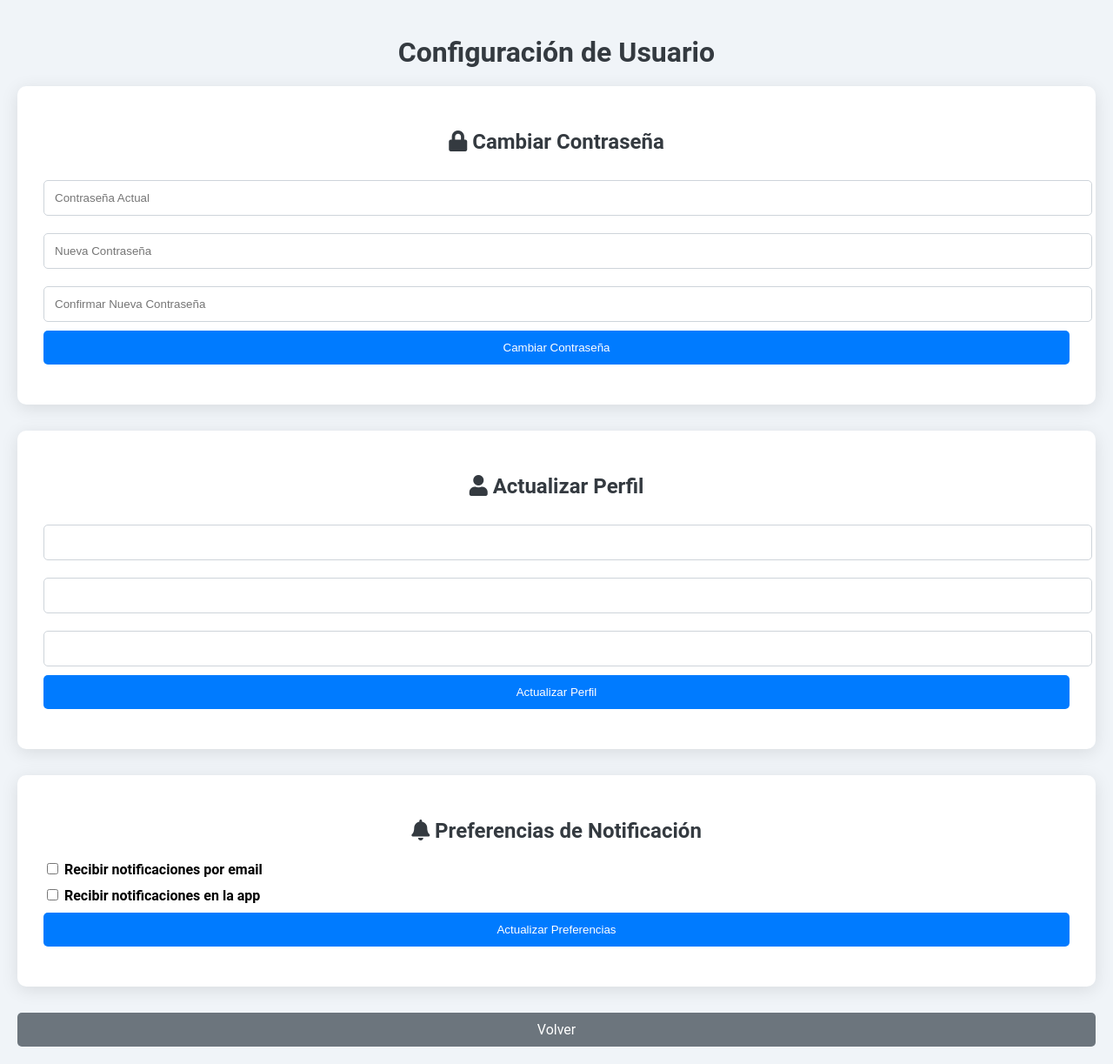
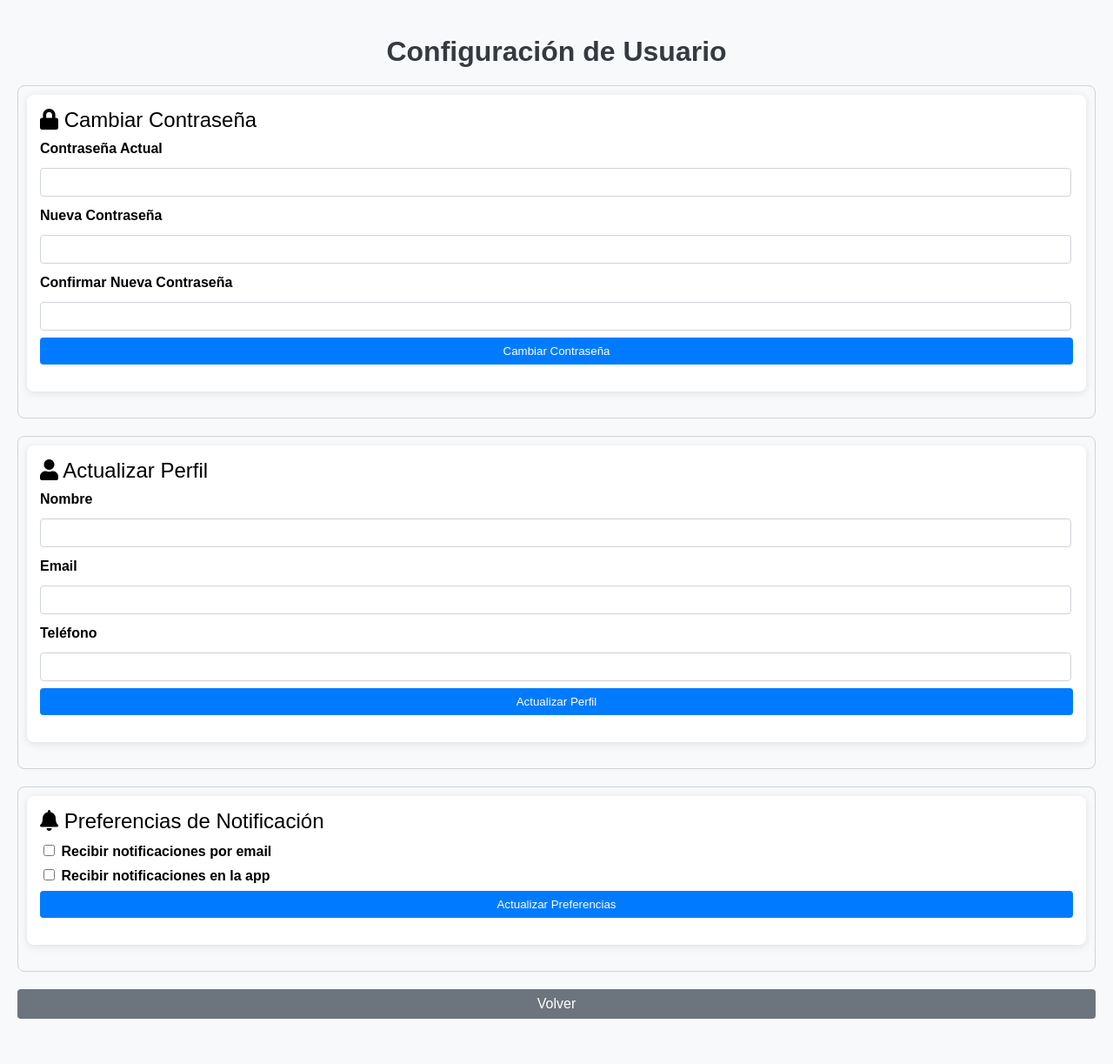
Before and after one commit to Miguelhc26/Proyecto, a PHP site: page /php/settings.php in a window 1280 px wide. Shown: the whole page at 87% size. After the commit the page ends 1171 px from the top, so only its background shows below. Run offline with PHP 8.4, Linux system fonts and the light colour scheme; the visitor is signed in with stand-in values (Sample User, id 1); data that the repository does not hold is empty.

Commit message:
Actu Final

```diff
--- a/includes/header.php
+++ b/includes/header.php
@@ -35,7 +35,6 @@ $basePath = $inPhpFolder ? '../' : '';
         <nav class="navbar navbar-expand-lg navbar-dark bg-dark">
             <div class="container">
                 <a class="navbar-brand" href="<?php echo $basePath; ?>index.php">
-                <img src="assets/logo.png" alt="Logo" style="height: 50px;">
                     MoveSync
                 </a>
                 <button class="navbar-toggler" type="button" data-bs-toggle="collapse" data-bs-target="#navbarNav" aria-controls="navbarNav" aria-expanded="false" aria-label="Toggle navigation">
--- a/php/admin_users.php
+++ b/php/admin_users.php
@@ -51,10 +51,7 @@ while ($row = $resultEstadisticas->fetch_assoc()) {
                     <h2 class="m-0"><i class="fas fa-users me-2"></i>Gestión de Usuarios</h2>
                     <div>
                         <a href="admin_dashboard.php" class="btn btn-outline-secondary me-2">
-                            <i class="fas fa-arrow-left me-2"></i>Volver al Dashboard
-                        </a>
-                        <a href="admin_add_user.php" class="btn btn-primary">
-                            <i class="fas fa-user-plus me-2"></i>Agregar Nuevo Usuario
+                            <i class="fas fa-arrow-left me-2"></i>Volver
                         </a>
                     </div>
                 </div>
--- a/php/routes.php
+++ b/php/routes.php
@@ -124,7 +124,7 @@
         <head>
             <meta charset="UTF-8">
             <meta name="viewport" content="width=device-width, initial-scale=1.0">
-            <title>Consultar Rutas - TransporteApp</title>
+            <title>Consultar Rutas</title>
             <link rel="stylesheet" href="../css/styles.css">
             <link href="https://cdn.jsdelivr.net/npm/bootstrap@5.3.0/dist/css/bootstrap.min.css" rel="stylesheet">
             <link rel="stylesheet" href="https://cdnjs.cloudflare.com/ajax/libs/font-awesome/6.0.0-beta3/css/all.min.css">
--- a/php/settings.php
+++ b/php/settings.php
@@ -99,7 +99,8 @@ if (isset($_POST['cambiar_password'])) {
                 $password_error = "Error en la consulta: " . $conn->error;
             }
         } else {
-            $password_error = "Las nuevas contraseñas no coinciden."; }
+            $password_error = "Las nuevas contraseñas no coinciden.";
+        }
     } else {
         $password_error = "La contraseña actual es incorrecta.";
     }
@@ -175,8 +176,8 @@ if (isset($_POST['actualizar_notificaciones'])) {
     <link rel="stylesheet" href="https://cdnjs.cloudflare.com/ajax/libs/font-awesome/5.15.4/css/all.min.css">
     <style>
         body {
-            font-family: 'Roboto', sans-serif;
-            background-color: #f0f4f8;
+            font-family: 'Arial', sans-serif;
+            background-color: #f8f9fa;
             margin: 0;
             padding: 20px;
         }
@@ -187,20 +188,20 @@ if (isset($_POST['actualizar_notificaciones'])) {
         }
         form {
             background: #ffffff;
-            padding: 30px;
-            border-radius: 10px;
-            box-shadow: 0 4px 20px rgba(0, 0, 0, 0.1);
-            margin-bottom: 30px;
+            padding: 15px;
+            border-radius: 8px;
+            box-shadow: 0 2px 10px rgba(0, 0, 0, 0.1);
+            margin-bottom: 20px;
         }
         input[type="text"],
         input[type="email"],
         input[type="tel"],
         input[type="password"] {
-            width: 100%;
-            padding: 12px;
-            margin: 10px 0;
+            width: calc(100% - 20px);
+            padding: 8px;
+            margin: 8px 0;
             border: 1px solid #ced4da;
-            border-radius: 5px;
+            border-radius: 4px;
             transition: border-color 0.3s;
         }
         input[type="text"]:focus,
@@ -213,9 +214,9 @@ if (isset($_POST['actualizar_notificaciones'])) {
         button {
             background-color: #007bff;
             color: white;
-            padding: 12px;
+            padding: 8px;
             border: none;
-            border-radius: 5px;
+            border-radius: 4px;
             cursor: pointer;
             width: 100%;
             transition: background-color 0.3s;
@@ -228,12 +229,11 @@ if (isset($_POST['actualizar_notificaciones'])) {
             text-align: center;
         }
         .success {
-            color : green;
-            text-align: center;
-        }
+            color: green;
+            text-align: center }
         .notification-label {
             display: block;
-            margin: 10px 0;
+            margin: 8px 0;
             font-weight: bold;
         }
         .back-button {
@@ -242,41 +242,67 @@ if (isset($_POST['actualizar_notificaciones'])) {
             margin-top: 20px;
             background-color: #6c757d;
             color: white;
-            padding: 10px;
-            border-radius: 5px;
+            padding: 8px;
+            border-radius: 4px;
             text-decoration: none;
             transition: background-color 0.3s;
         }
         .back-button:hover {
             background-color: #5a6268;
         }
+        .form-section {
+            border: 1px solid #ced4da;
+            border-radius: 8px;
+            padding: 10px;
+            margin-bottom: 20px;
+        }
+        .form-title {
+            font-size: 1.5em;
+            margin-bottom: 10px;
+        }
+        label {
+            margin: 5px 0;
+            display: block;
+            font-weight: bold;
+        }
     </style>
 </head>
 <body>
     <h1>Configuración de Usuario</h1>
 
+    <div class="form-section">
         <form method="post">
-        <h2><i class="fas fa-lock"></i> Cambiar Contraseña</h2>
-        <input type="password" name="password_actual" placeholder="Contraseña Actual" required>
-        <input type="password" name="password_nueva" placeholder="Nueva Contraseña" required>
-        <input type="password" name="password_confirmar" placeholder="Confirmar Nueva Contraseña" required>
+            <div class="form-title"><i class="fas fa-lock"></i> Cambiar Contraseña</div>
+            <label for="password_actual">Contraseña Actual</label>
+            <input type="password" name="password_actual" id="password_actual" required>
+            <label for="password_nueva">Nueva Contraseña</label>
+            <input type="password" name="password_nueva" id="password_nueva" required>
+            <label for="password_confirmar">Confirmar Nueva Contraseña</label>
+            <input type="password" name="password_confirmar" id="password_confirmar" required>
             <button type="submit" name="cambiar_password">Cambiar Contraseña</button>
             <p class="error"><?php echo $password_error; ?></p>
             <p class="success"><?php echo $password_success; ?></p>
         </form>
+    </div>
 
+    <div class="form-section">
         <form method="post">
-        <h2><i class="fas fa-user"></i> Actualizar Perfil</h2>
-        <input type="text" name="nombre" value="<?php echo htmlspecialchars($usuario['nombre']); ?>" required>
-        <input type="email" name="email" value="<?php echo htmlspecialchars($usuario['email']); ?>" required>
-        <input type="tel" name="telefono" value="<?php echo htmlspecialchars($usuario['telefono']); ?>" required>
+            <div class="form-title"><i class="fas fa-user"></i> Actualizar Perfil</div>
+            <label for="nombre">Nombre</label>
+            <input type="text" name="nombre" id="nombre" value="<?php echo htmlspecialchars($usuario['nombre']); ?>" required>
+            <label for="email">Email</label>
+            <input type="email" name="email" id="email" value="<?php echo htmlspecialchars($usuario['email']); ?>" required>
+            <label for="telefono">Teléfono</label>
+            <input type="tel" name="telefono" id="telefono" value="<?php echo htmlspecialchars($usuario['telefono']); ?>" required>
             <button type="submit" name="actualizar_perfil">Actualizar Perfil</button>
             <p class="error"><?php echo $profile_error; ?></p>
             <p class="success"><?php echo $profile_success; ?></p>
         </form>
+    </div>
 
+    <div class="form-section">
         <form method="post">
-        <h2><i class="fas fa-bell"></i> Preferencias de Notificación</h2>
+            <div class="form-title"><i class="fas fa-bell"></i> Preferencias de Notificación</div>
             <label class="notification-label">
                 <input type="checkbox" name="notificaciones_email" <?php echo $notificaciones_email ? 'checked' : ''; ?>> Recibir notificaciones por email
             </label>
@@ -285,7 +311,9 @@ if (isset($_POST['actualizar_notificaciones'])) {
             </label>
             <button type="submit" name="actualizar_notificaciones">Actualizar Preferencias</button>
             <p class="success"><?php echo $notification_success; ?></p>
+            <p class="error"><?php echo $notification_error; ?></p>
         </form>
+    </div>
 
     <a href="../dashboard.php" class="back-button">Volver</a>
 </body>
```
Also changed, not shown: dashboard.php (+104 -22 lines), php/admin_delete_user.php (+20 -3 lines), assets/user_profile.jpg. Lines whose indentation alone changed are shown as unchanged.
